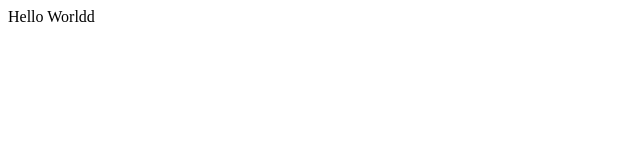
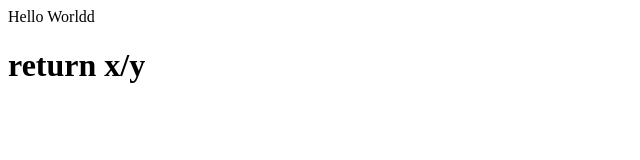
Before and after one commit to IrfanMalik4715/LocalRepo, a plain HTML site: page index.html in a window 1280 px wide. Shown: the whole page, without its empty margins (0-640 px from the left). Drawn offline with Linux system fonts and the light colour scheme.

Commit message:
A New method to Divide Added to a new branch

```diff
--- a/index.html
+++ b/index.html
@@ -1 +1,4 @@
 <p> Hello Worldd</p>
+
+
+<h1>return x/y </h1>
```
